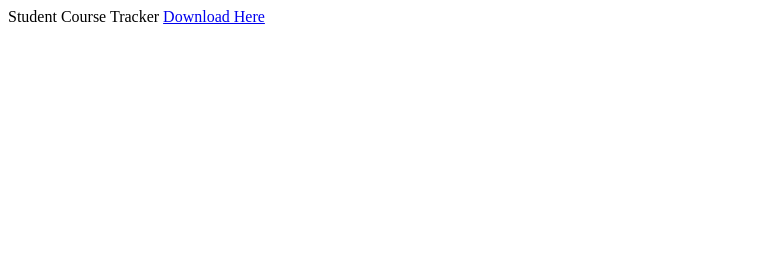
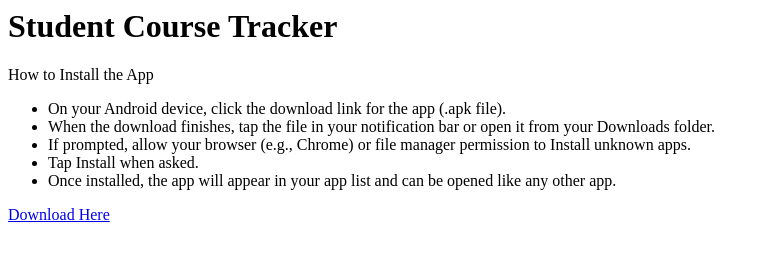
Before and after one commit to emcburn/student-course-tracker, a plain HTML site: page index.html in a window 1280 px wide. Shown: the whole page, without its empty margins (0-764 px from the left). Drawn offline with Linux system fonts and the light colour scheme.

Commit message:
Update index.html

```diff
--- a/index.html
+++ b/index.html
@@ -1,3 +1,12 @@
-Student Course Tracker
+<h1>Student Course Tracker</h1>
 
-<a href='https://www.dropbox.com/scl/fi/zhlyktocukjfw80zc6xqj/com.companyname.c971app.frontend.apk?rlkey=b75f7ldwjhy26tzqr97w00hvx&st=fuu4r5pe&dl=0'>Download Here</a>
+How to Install the App
+<ul>
+  <li>On your Android device, click the download link for the app (.apk file).</li>
+  <li>When the download finishes, tap the file in your notification bar or open it from your Downloads folder.</li>
+  <li>If prompted, allow your browser (e.g., Chrome) or file manager permission to Install unknown apps.</li>
+  <li>Tap Install when asked.</li>
+  <li>Once installed, the app will appear in your app list and can be opened like any other app.</li>
+</ul>
+
+<a href='http://emburn.com/StudentCourseTracker.apk'>Download Here</a>
```
